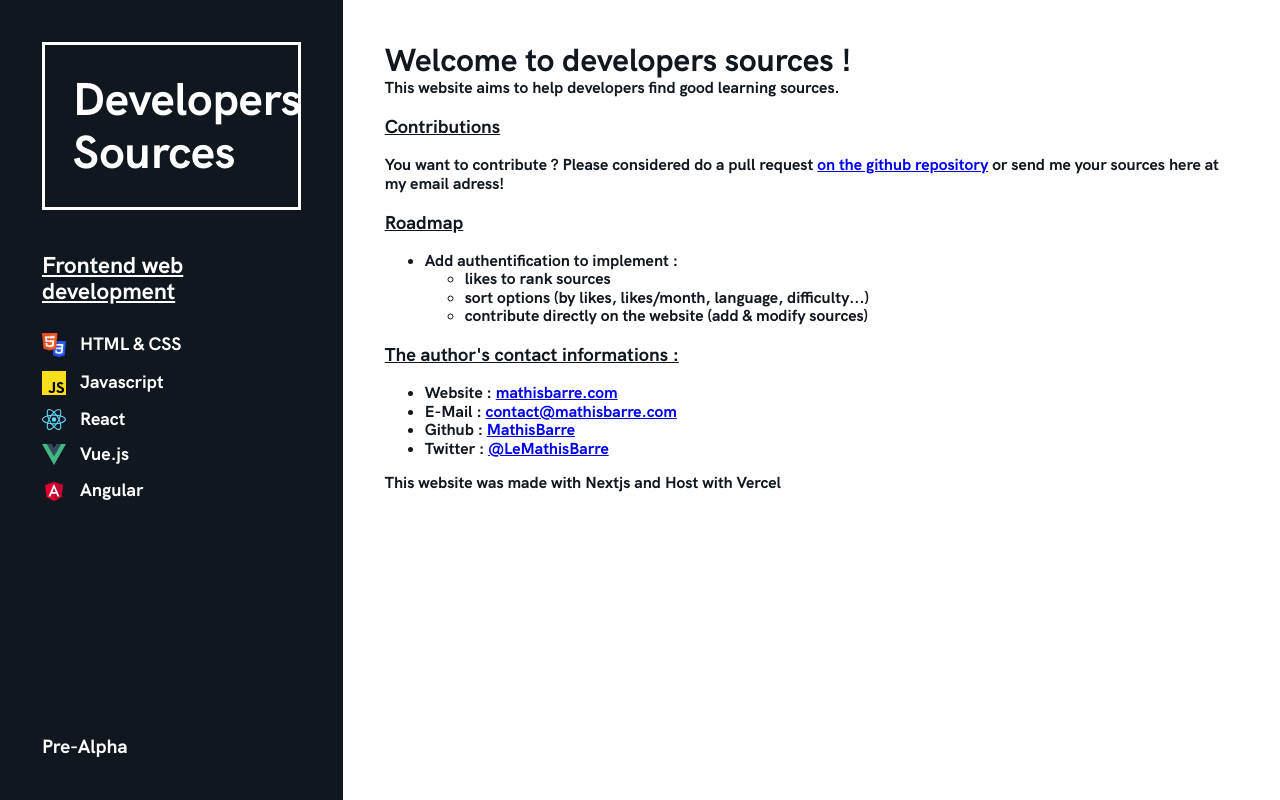
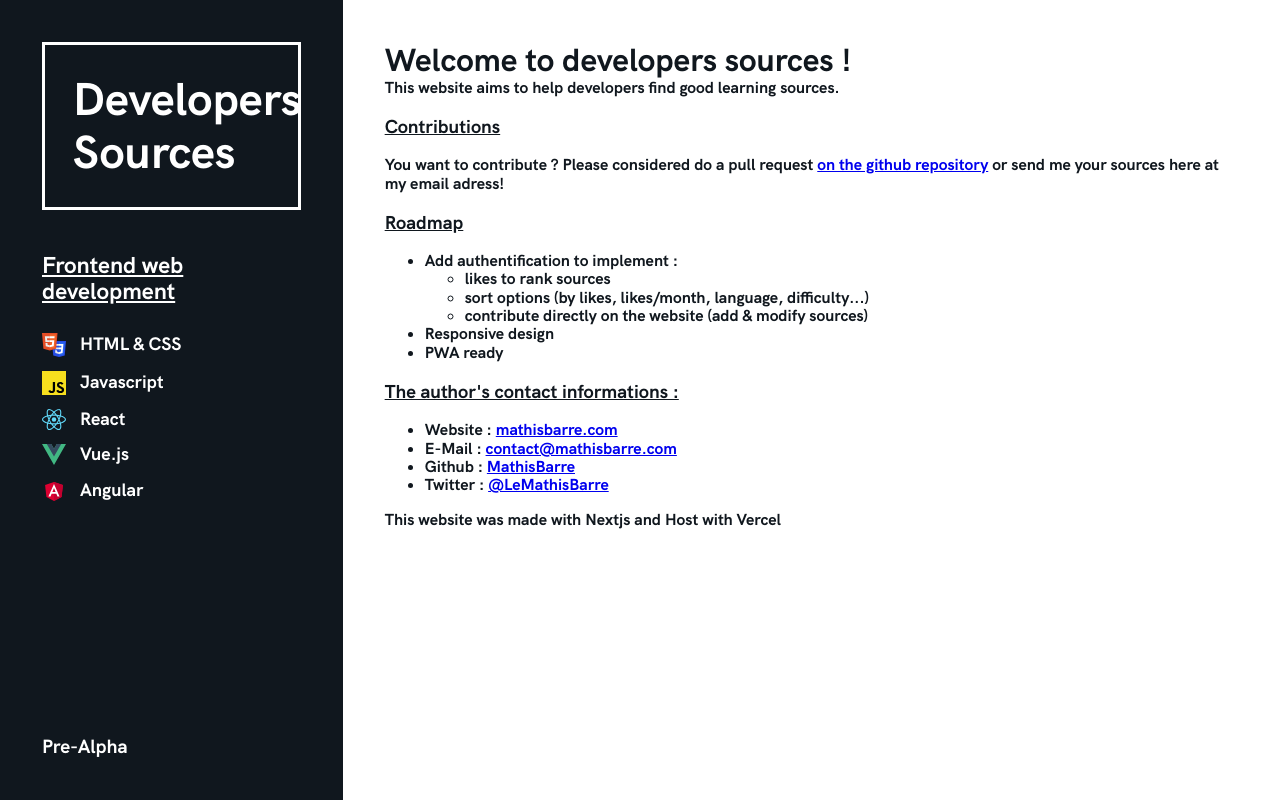
Before and after one commit to MathisBarre/developerssources, a Next.js app: page / in a window 1280 px wide. Built offline with nearby package versions, Linux system fonts and the light colour scheme.

Commit message:
changes: update roadmap

```diff
--- a/pages/index.js
+++ b/pages/index.js
@@ -21,6 +21,8 @@ export default function Home(props) {
             <li>sort options (by likes, likes/month, language, difficulty...)</li>
             <li>contribute directly on the website (add & modify sources) </li>
           </ul>
+          <li>Responsive design</li>
+          <li>PWA ready</li>
         </ul>
         <h3>The author's contact informations : </h3>
         <ul>
```
